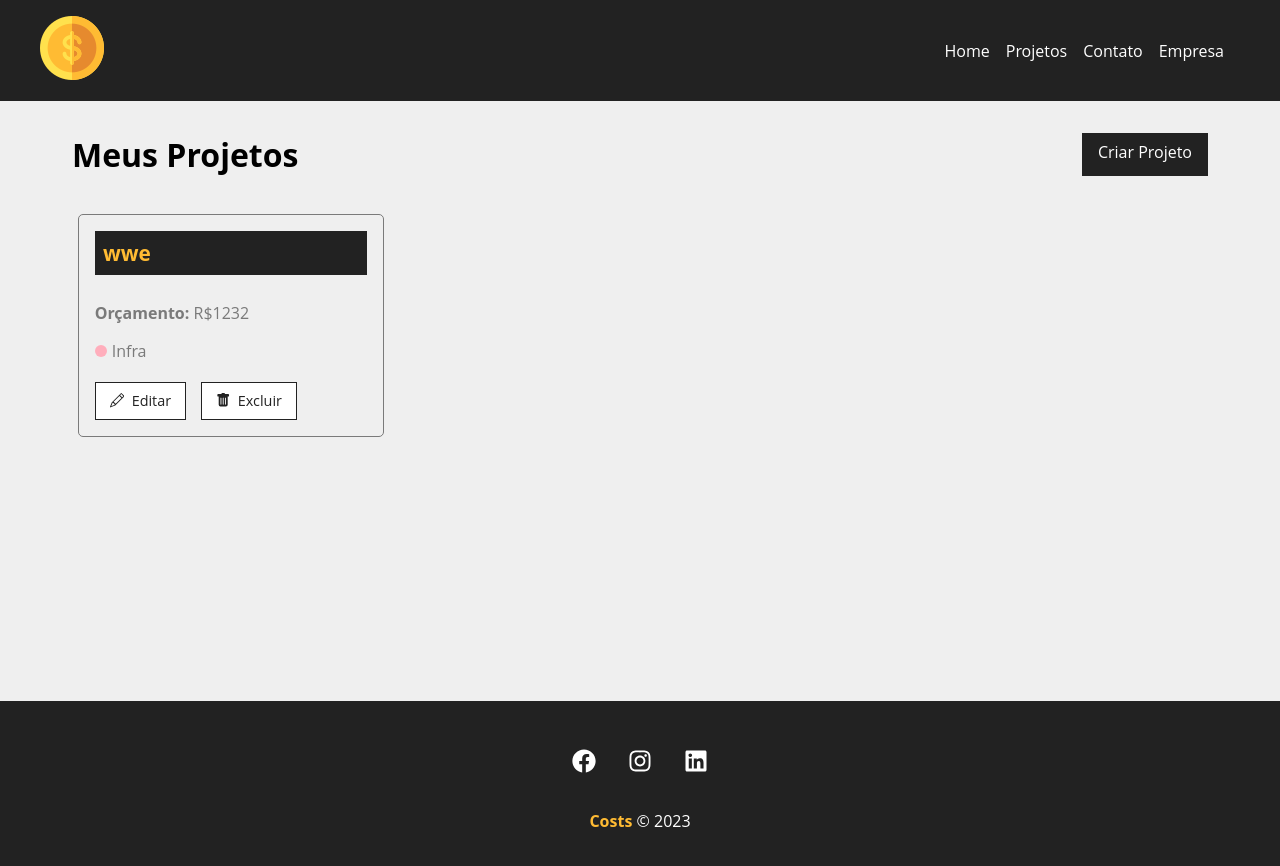
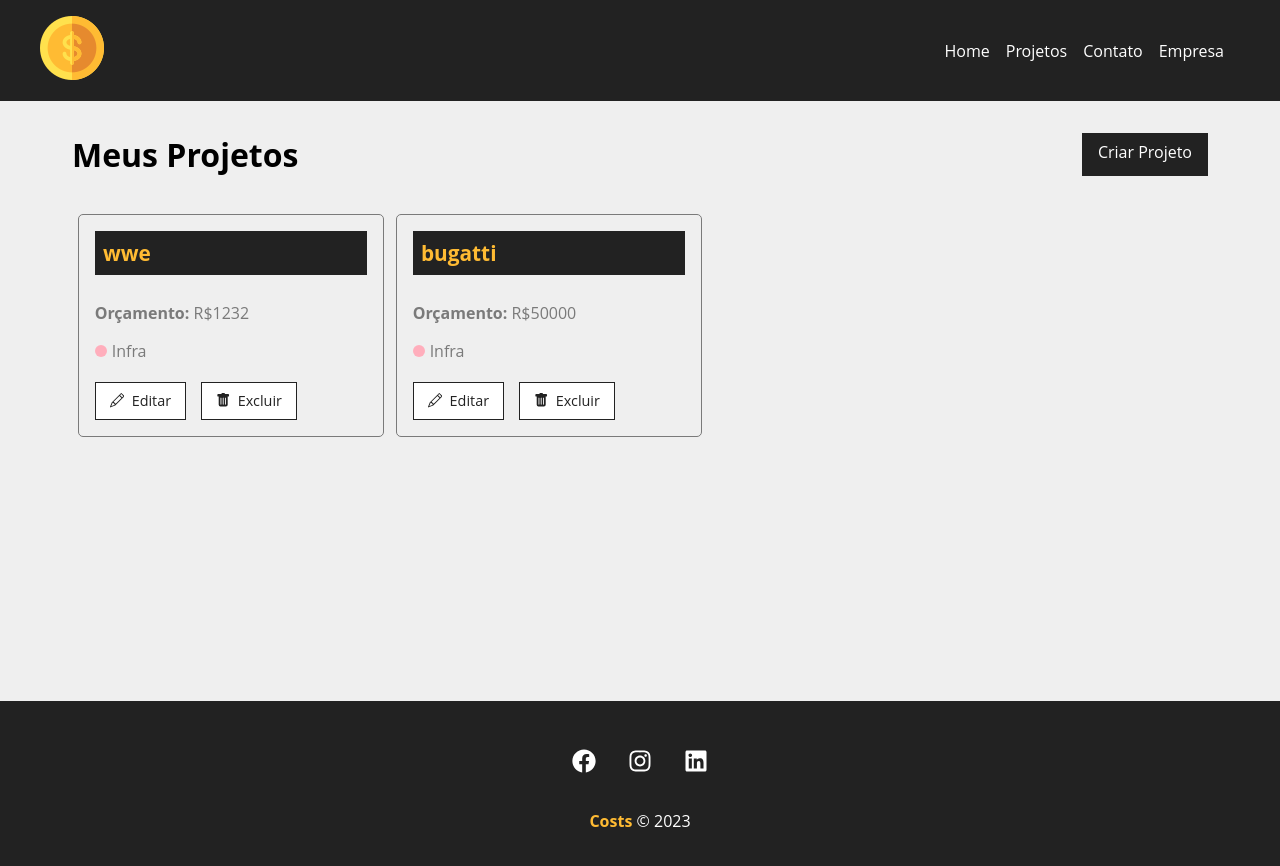
Before and after one commit to Luizenys/projeto-react-costs, a React (Create React App) app: page /projects in a window 1280 px wide. Shown: the top 866 px of the page. Built offline with nearby package versions, Linux system fonts and the light colour scheme; data requests are answered from the project's data file; the HTML template or start-up script is replaced by a standard one.

Commit message:
editing projects

```diff
--- a/db.json
+++ b/db.json
@@ -10,6 +10,17 @@
       "cost": 0,
       "services": [],
       "id": 2
+    },
+    {
+      "name": "bugatti",
+      "budget": "50000",
+      "category": {
+        "id": "1",
+        "name": "Infra"
+      },
+      "cost": 0,
+      "services": [],
+      "id": 3
     }
   ],
   "categories": [
--- a/src/App.js
+++ b/src/App.js
@@ -4,6 +4,7 @@
 import Contact from './components/pages/Contact'
 import NewProject from './components/pages/NewProject'
 import Projects from './components/pages/Projects'
+import Project from './components/pages/Project'
 
 import Container from './components/layout/container/Container'
 import Navbar from './components/layout/navbar/Navbar'
@@ -16,10 +17,11 @@
       <Container customClass="min-height">
         <Routes>
             <Route exact path="/" element={<Home/>} />
-            <Route exact path="/company" element={<Company/>} />
-            <Route exact path="/contact" element={<Contact/>} />
-            <Route exact path="/projects" element={<Projects/>} />
-            <Route exact path="/newproject" element={<NewProject/>} />
+            <Route path="/company" element={<Company/>} />
+            <Route path="/contact" element={<Contact/>} />
+            <Route path="/projects" element={<Projects/>} />
+            <Route path="/newproject" element={<NewProject/>} />
+            <Route path="/project/:id" element={<Project/>} />
         </Routes>
       </Container>
       <Footer></Footer>
--- /dev/null
+++ b/src/components/pages/Project.js
@@ -0,0 +1,27 @@
+import styles from './Project.module.css'
+import { useParams } from 'react-router-dom'
+import { useState , useEffect} from 'react';
+
+function Project(){
+    const {id} = useParams()
+    const [project, setProject] = useState([])
+
+    useEffect(() => {
+        fetch(`http://localhost:5000/projects/${id}`, {
+                method: "GET",
+                headers: {
+                    'Content-Type': 'application/json'
+                },
+            })
+            .then((resp) => resp.json())
+            .then((data) => {
+                setProject(data)
+            })
+            .catch((err) => console.log(err))
+    })
+    return(
+        <p>{project.name}</p>
+    )
+}
+
+export default Project
--- a/src/components/project/ProjectCard.js
+++ b/src/components/project/ProjectCard.js
@@ -19,7 +19,7 @@
                 <span className={`${styles[category?.toLowerCase()]}`}></span> {category}
             </p>
             <div className={styles.project_card_actions}>
-                <Link to="/">
+                <Link to={`/project/${id}`}>
                     <BsPencil></BsPencil> Editar
                 </Link>
                 <button onClick={remove}>
```
Also changed, not shown: src/components/pages/Project.module.css (added).
